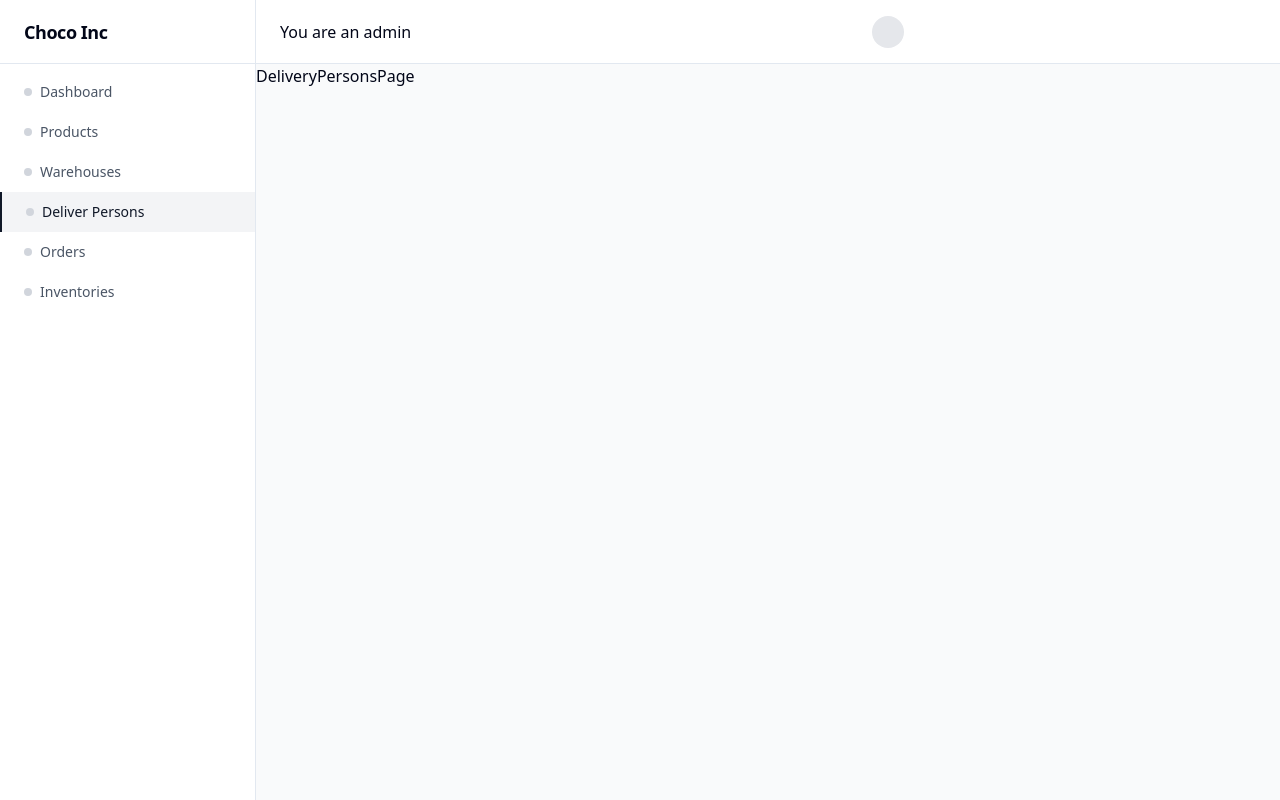
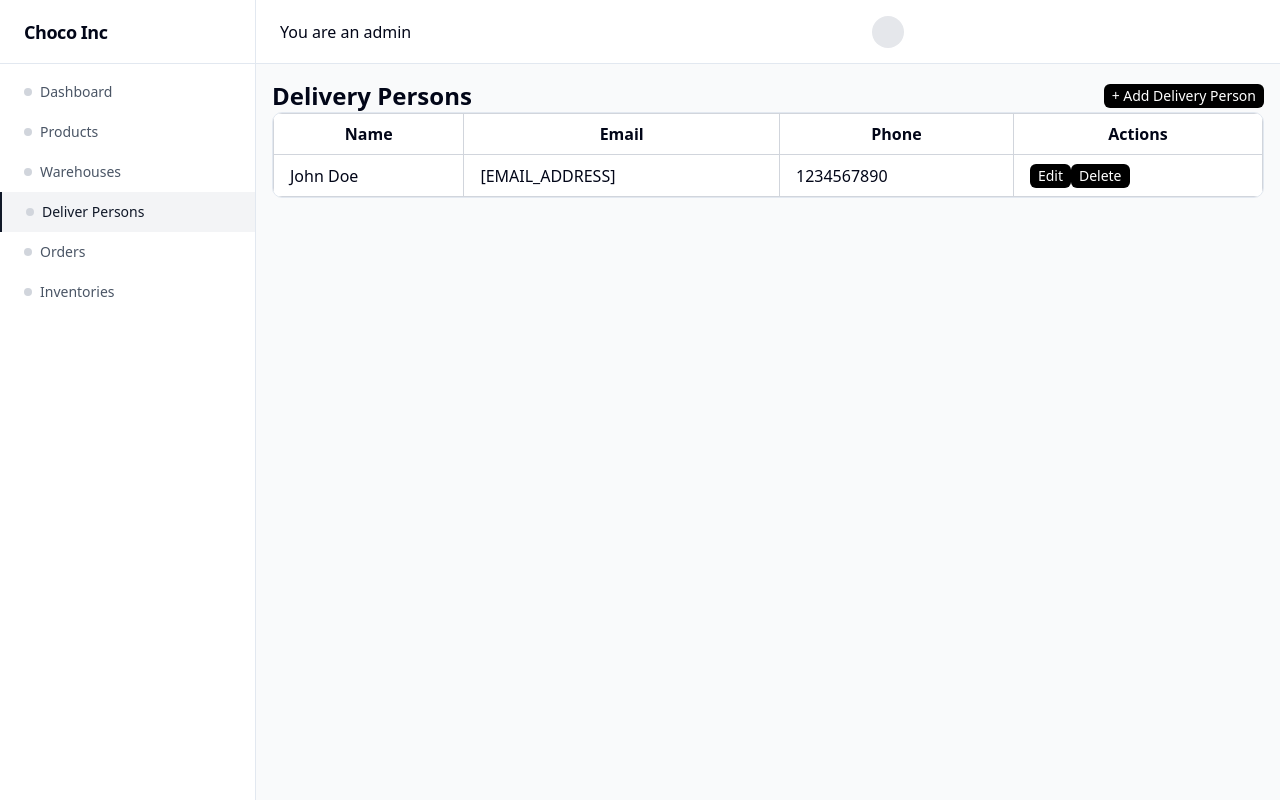
Before and after one commit to Ank09yadav/choco-10MinDelivery-Nextjs, a Next.js app: page /admin/deliver-persons in a window 1280 px wide. Built offline with nearby package versions, Linux system fonts and the light colour scheme.

Commit message:
added api points for delivery perso

```diff
--- /dev/null
+++ b/src/app/admin/deliver-persons/deliveryPersonTable.tsx
@@ -0,0 +1,34 @@
+import React from 'react'
+
+
+
+
+const DeliveryPersonTable = () => {
+  return (
+    <div className='overflow-x-auto rounded-lg border bg-white'>
+        <table className='w-full border-collapse'>
+            <thead>
+                <tr>
+                    <th className='border border-gray-300 px-4 py-2'>Name</th>
+                    <th className='border border-gray-300 px-4 py-2'>Email</th>
+                    <th className='border border-gray-300 px-4 py-2'>Phone</th>
+                    <th className='border border-gray-300 px-4 py-2'>Actions</th>
+                </tr>
+            </thead>
+            <tbody>
+                <tr>
+                    <td className='border border-gray-300 px-4 py-2'>John Doe</td>
+                    <td className='border border-gray-300 px-4 py-2'>[EMAIL_ADDRESS]</td>
+                    <td className='border border-gray-300 px-4 py-2'>1234567890</td>
+                    <td className='border border-gray-300 px-4 py-2'>
+                        <button className='bg-black text-white text-sm px-2 py-0.5 rounded-sm cursor-pointer hover:bg-gray-600 hover:text-red-400'>Edit</button>
+                        <button className='bg-black text-white text-sm px-2 py-0.5 rounded-sm cursor-pointer hover:bg-gray-600 hover:text-red-400'>Delete</button>
+                    </td>
+                </tr>
+            </tbody>
+        </table>
+    </div>
+  )
+}
+
+export default DeliveryPersonTable
--- a/src/app/admin/deliver-persons/page.tsx
+++ b/src/app/admin/deliver-persons/page.tsx
@@ -1,8 +1,15 @@
 import React from 'react'
-
+import { Plus } from 'lucide-react'
+import DeliveryPersonTable from './deliveryPersonTable'
 const DeliveryPersonsPage = () => {
   return (
-    <div>DeliveryPersonsPage</div>
+    <div className='p-4 md:6 ' >
+      <div className='flex items-center justify-between'>
+        <h1 className='text-2xl font-semibold'> Delivery Persons </h1>
+        <button className="bg-black text-white text-sm px-2 py-0.5 rounded-sm cursor-pointer hover:bg-gray-600 hover:text-red-400" >+ Add Delivery Person</button>
+      </div>
+      <DeliveryPersonTable/>
+    </div>
   )
 }
 
--- /dev/null
+++ b/src/app/admin/orders/page.tsx
@@ -0,0 +1,11 @@
+import React from 'react'
+
+const OrdersPage = () => {
+  return (
+    <div className='p-4 md:6 ' >
+
+    </div>
+  )
+}
+
+export default OrdersPage
--- /dev/null
+++ b/src/app/api/delivery-persons/[id]/route.ts
@@ -0,0 +1,33 @@
+import { db } from "@/lib/DB/db";
+import { deliveryPersons, products } from "@/lib/DB/schema";
+import { eq } from "drizzle-orm";
+import { productValidator } from "@/lib/validators/productValidator";
+import path from "path";
+import { unlink, writeFile } from "node:fs/promises";
+
+export async function GET(request: Request, { params }: { params: Promise<{ id: string }> }) {
+    const id = (await params).id;
+    try {
+        const item = await db.select().from(deliveryPersons).where(eq(deliveryPersons.id, Number(id))).limit(1);
+        if (item.length === 0) {
+            return Response.json({message: "Delivery person not found"}, {status:404});
+        }
+        return Response.json(item[0],{status:200});
+    } catch (error) {
+        return Response.json({message: "Error fetching delivery person"}, {status:500});
+    }
+}
+
+// Remove delivery person
+export async function DELETE(request:Request, { params }: { params: Promise<{id:string}>}){
+    const id = (await params).id;
+    try {
+        await db.delete(deliveryPersons).where(eq(deliveryPersons.id, Number(id)));
+        return Response.json({message:"delivery Person deleted successfully."}, {status:200})
+    } catch (error) {
+        console.error(error);
+        return Response.json({message:"Some error to delete delivery person."}, { status:500})
+    }
+}
+//Update delivery person
+export async function PUT(request : Request,{params}: {params : Promise<{id: string}>})
--- a/src/http/api.ts
+++ b/src/http/api.ts
@@ -1,4 +1,5 @@
 
+import DeliveryPersonTable from "@/app/admin/deliver-persons/deliveryPersonTable";
 import { api } from "./client"
 
 
@@ -26,6 +27,15 @@ export type Inventory = {
   warehouseId?: number;
   productId?: number;
 };
+
+export type DeliveryPerson = {
+  id: number;
+  name: string;
+  email: string ;
+  phone: string;
+  warehouseId: number;
+  orderId:number;
+}
 
 export const getAllProducts = async (): Promise<Product[]> => {
   const response = await api.get<{ products: Product[] }>("/products");
@@ -96,3 +106,24 @@ export const deleteInventory = async (id: number) => {
   const response = await api.delete(`/inventories/${id}`);
   return response.data;
 }
+
+// Delivery Person API
+export const getAllDeliveryPersons = async (): Promise<DeliveryPerson[]> => {
+  const response = await api.get<{ deliveryPersons: DeliveryPerson[]}>("/delivery-persons");
+  return response.data.deliveryPersons ?? [];
+}
+
+export const createDeliveryPerson = async (data: { name: string; email: string; phone: string; warehouseId: number; orderId: number }) => {
+  const response = await api.post("/delivery-persons", data);
+  return response.data;
+}
+
+export const updateDeliveryPerson = async (id: number, data :{ name : string , email:string, phone:string, orderId:number} ) => {
+  const response = await api.put(`/delivery-persons/${id}`, data);
+  return response.data;
+}
+
+export const deleteDeliveryPerson = async (id: number) => {
+  const response = await api.delete(`/delivery-persons/${id}`);
+  return response.data;
+}
```
